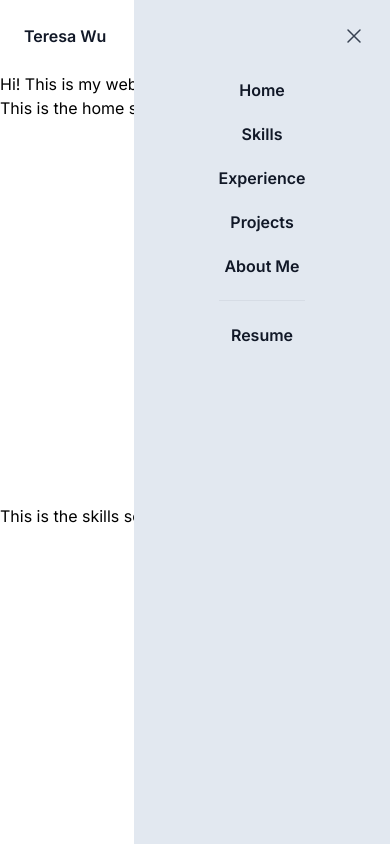
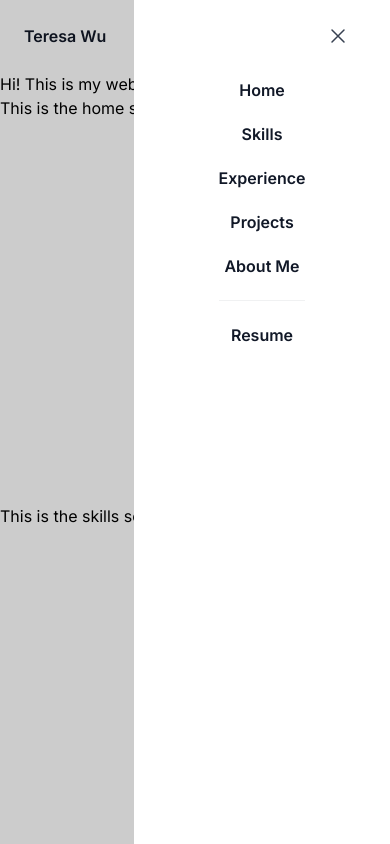
Before and after one commit to tqwu/portfolio, a Next.js app: page / in a window 390 px wide. Both pictures are taken after a click on the button "Open main menu". Shown: the top 844 px of the page. Built offline with nearby package versions, Linux system fonts and the light colour scheme.

Commit message:
#3 Added transitions to mobile navigation drawer

```diff
--- a/src/components/header.tsx
+++ b/src/components/header.tsx
@@ -1,8 +1,8 @@
 'use client'
 import Link from 'next/link'
 
-import { useState } from 'react'
-import { Dialog, Popover } from '@headlessui/react'
+import { useState, Fragment } from 'react'
+import { Dialog, Popover, Transition } from '@headlessui/react'
 import {
   Bars3Icon,
   XMarkIcon,
@@ -14,7 +14,6 @@ export default function Example() {
   return (
     <header className="sticky top-0 bg-white">
 
-      {/* Desktop View Start */}
       <nav className="mx-auto flex max-w-7xl items-center justify-between p-6 lg:px-8" aria-label="Navigation Panel Desktop">
 
         {/* Logo Start */}
@@ -38,7 +37,7 @@ export default function Example() {
         </div>
         {/* Menu Button End */}
 
-        {/* Navigation Menu Start */}
+        {/* Desktop Navigation Menu Start */}
         <Popover.Group className="hidden lg:flex lg:gap-x-12">
           <Link href="#top" className="text-base font-semibold leading-6 text-gray-900 hover:text-gray-300">
             Home
@@ -56,7 +55,7 @@ export default function Example() {
             About Me
           </Link>
         </Popover.Group>
-        {/* Navigation Menu End */}
+        {/* Desktop Navigation Menu End */}
 
         {/* Resume Start */}
         <div className="hidden lg:flex lg:flex-1 lg:justify-end">
@@ -67,14 +66,39 @@ export default function Example() {
         {/* Resume End */}
 
       </nav>
-      {/* Desktop View End */}
 
 
       {/* Mobile View Start */}
-      <Dialog as="div" className="lg:hidden" open={mobileMenuOpen} onClose={setMobileMenuOpen}>
+      <Transition show={mobileMenuOpen} as={Fragment}>
+        <Dialog onClose={() => setMobileMenuOpen(false)}>
+        {/* <Dialog as="div" className="lg:hidden" open={mobileMenuOpen} onClose={setMobileMenuOpen}> */}
+
+          {/* The backdrop, rendered as a fixed sibling to the panel container */}
+          <Transition.Child
+            as={Fragment}
+            enter="ease-out duration-300"
+            enterFrom="opacity-0"
+            enterTo="opacity-100"
+            leave="ease-in duration-200"
+            leaveFrom="opacity-100"
+            leaveTo="opacity-0"
+          >
+            <div className="fixed inset-0 bg-black/20" aria-hidden="true" />
+          </Transition.Child>
+
           <div className="fixed inset-0 z-10" />
-        <Dialog.Panel className="fixed inset-y-0 right-0 z-10 w-64 overflow-y-auto bg-slate-200 px-6 py-6 sm:max-w-sm sm:ring-1 sm:ring-gray-900/10">
-          <div className="flex items-center justify-end">
+
+          <Transition.Child
+            as={Fragment}
+            enter="transition ease-in-out duration-700 transform"
+            enterFrom="translate-x-full"
+            enterTo="translate-x-0"
+            leave="transition ease-in-out duration-500 transform"
+            leaveFrom="translate-x-0"
+            leaveTo="translate-x-full"
+          >
+            <Dialog.Panel className="fixed inset-y-0 right-0 z-10 w-64 overflow-y-auto bg-white px-6 py-6 sm:max-w-sm sm:ring-1 sm:ring-gray-900/10">
+              <div className="flex items-center justify-end pr-4">
                 <button
                   type="button"
                   className="-m-2.5 rounded-md p-2.5 text-gray-700"
@@ -138,7 +162,10 @@ export default function Example() {
                 </div>
               </div>
             </Dialog.Panel>
+          </Transition.Child>
+
         </Dialog>
+      </Transition>
       {/* Mobile View End */}
 
     </header>
```
Lines whose indentation alone changed are shown as unchanged.
